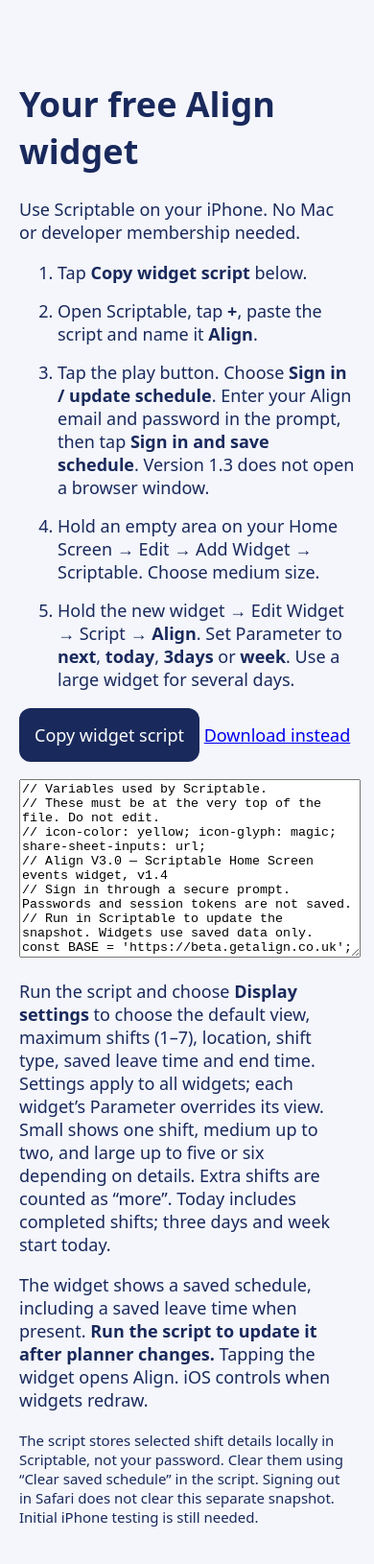
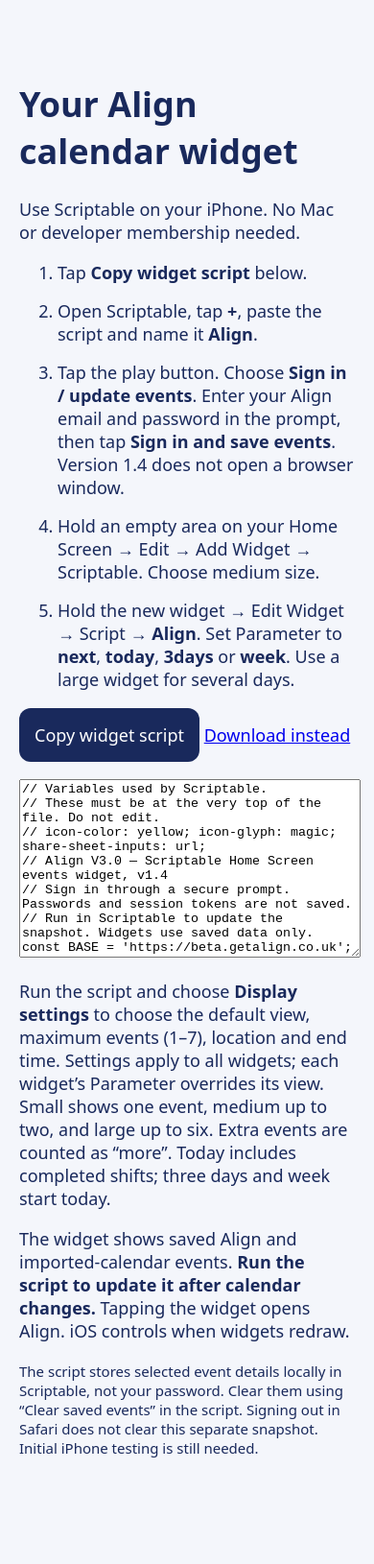
Before and after one commit to wjb006/Align-V3.0, a plain HTML site: page static/widget-setup.html in a window 390 px wide. Shown: the whole page at 96% size. After the commit the page ends 1579 px from the top, so only its background shows below. Drawn offline with Linux system fonts and the light colour scheme.

Commit message:
Update iPhone widget instructions for V3 events

```diff
--- a/static/widget-setup.html
+++ b/static/widget-setup.html
@@ -1,9 +1,9 @@
 <!doctype html>
 <html lang="en"><head><meta charset="utf-8"><meta name="viewport" content="width=device-width,initial-scale=1"><title>Align iPhone widget</title>
 <style>body{font:18px system-ui;max-width:620px;margin:40px auto;padding:20px;background:#f4f6fb;color:#19295c}button,a.button{display:inline-block;background:#19295c;color:white;border:0;border-radius:12px;padding:16px;font:inherit;text-decoration:none}li{margin:16px 0}textarea{width:100%;height:180px}small{display:block;margin-top:20px}</style></head>
-<body><h1>Your free Align widget</h1><p>Use Scriptable on your iPhone. No Mac or developer membership needed.</p>
-<ol><li>Tap <strong>Copy widget script</strong> below.</li><li>Open Scriptable, tap <strong>+</strong>, paste the script and name it <strong>Align</strong>.</li><li>Tap the play button. Choose <strong>Sign in / update schedule</strong>. Enter your Align email and password in the prompt, then tap <strong>Sign in and save schedule</strong>. Version 1.3 does not open a browser window.</li><li>Hold an empty area on your Home Screen → Edit → Add Widget → Scriptable. Choose medium size.</li><li>Hold the new widget → Edit Widget → Script → <strong>Align</strong>. Set Parameter to <strong>next</strong>, <strong>today</strong>, <strong>3days</strong> or <strong>week</strong>. Use a large widget for several days.</li></ol>
-<button id="copy">Copy widget script</button> <a href="/align-widget.js?v=1.3" download="Align.js">Download instead</a><p id="status" role="status"></p><textarea id="source" aria-label="Widget script" readonly></textarea>
-<p>Run the script and choose <strong>Display settings</strong> to choose the default view, maximum shifts (1–7), location, shift type, saved leave time and end time. Settings apply to all widgets; each widget’s Parameter overrides its view. Small shows one shift, medium up to two, and large up to five or six depending on details. Extra shifts are counted as “more”. Today includes completed shifts; three days and week start today.</p><p>The widget shows a saved schedule, including a saved leave time when present. <strong>Run the script to update it after planner changes.</strong> Tapping the widget opens Align. iOS controls when widgets redraw.</p>
-<small>The script stores selected shift details locally in Scriptable, not your password. Clear them using “Clear saved schedule” in the script. Signing out in Safari does not clear this separate snapshot. Initial iPhone testing is still needed.</small>
-<script src="/widget-setup.js?v=156-v25"></script></body></html>
+<body><h1>Your Align calendar widget</h1><p>Use Scriptable on your iPhone. No Mac or developer membership needed.</p>
+<ol><li>Tap <strong>Copy widget script</strong> below.</li><li>Open Scriptable, tap <strong>+</strong>, paste the script and name it <strong>Align</strong>.</li><li>Tap the play button. Choose <strong>Sign in / update events</strong>. Enter your Align email and password in the prompt, then tap <strong>Sign in and save events</strong>. Version 1.4 does not open a browser window.</li><li>Hold an empty area on your Home Screen → Edit → Add Widget → Scriptable. Choose medium size.</li><li>Hold the new widget → Edit Widget → Script → <strong>Align</strong>. Set Parameter to <strong>next</strong>, <strong>today</strong>, <strong>3days</strong> or <strong>week</strong>. Use a large widget for several days.</li></ol>
+<button id="copy">Copy widget script</button> <a href="/align-widget.js?v=1.4" download="Align.js">Download instead</a><p id="status" role="status"></p><textarea id="source" aria-label="Widget script" readonly></textarea>
+<p>Run the script and choose <strong>Display settings</strong> to choose the default view, maximum events (1–7), location and end time. Settings apply to all widgets; each widget’s Parameter overrides its view. Small shows one event, medium up to two, and large up to six. Extra events are counted as “more”. Today includes completed shifts; three days and week start today.</p><p>The widget shows saved Align and imported-calendar events. <strong>Run the script to update it after calendar changes.</strong> Tapping the widget opens Align. iOS controls when widgets redraw.</p>
+<small>The script stores selected event details locally in Scriptable, not your password. Clear them using “Clear saved events” in the script. Signing out in Safari does not clear this separate snapshot. Initial iPhone testing is still needed.</small>
+<script src="/widget-setup.js?v=156-v44"></script></body></html>
```
